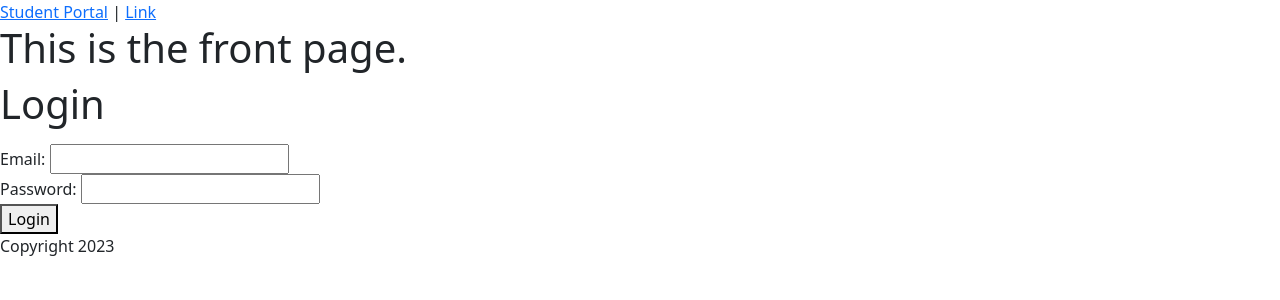
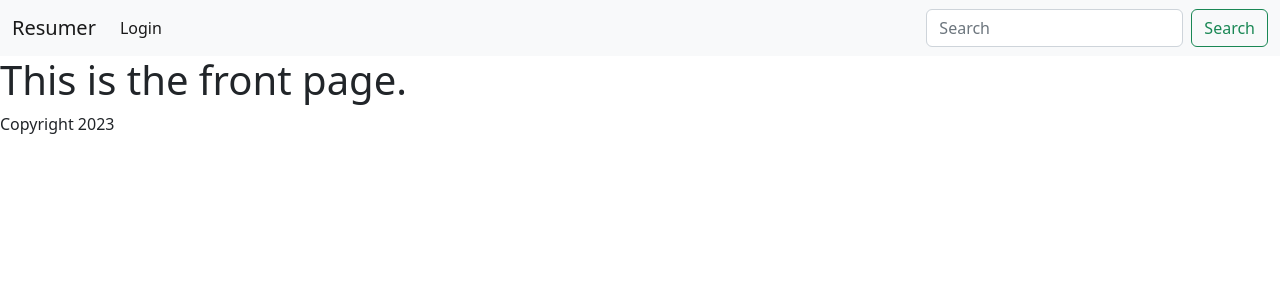
Before and after one commit to Edisontong/student-portal, a React (Vite) app: page / in a window 1280 px wide. Shown: the top 300 px of the page. Built offline with nearby package versions, Linux system fonts and the light colour scheme.

Commit message:
added header with funciton links

```diff
--- a/src/App.jsx
+++ b/src/App.jsx
@@ -6,11 +6,11 @@
 function App() {
   return (
     <div>
-      <Header />
       <BrowserRouter>
+        <Header />
         <Content />
+        <Footer />
       </BrowserRouter>
-      <Footer />
     </div>
   );
 }
--- a/src/Header.jsx
+++ b/src/Header.jsx
@@ -1,9 +1,53 @@
+import { Link } from "react-router-dom";
+
 export function Header() {
+  let authenticationLinks;
+
+  if (localStorage.jwt === undefined) {
+    authenticationLinks = (
+      <>
+        <li className="nav-item">
+          <Link className="nav-link active" to="/login">
+            Login
+          </Link>
+        </li>
+      </>
+    );
+  } else {
+    authenticationLinks = (
+      <li className="nav-item">
+        <LogoutLink />
+      </li>
+    );
+  }
+
   return (
-    <header>
-      <nav>
-        <a href="#">Student Portal</a> | <a href="#">Link</a>
-      </nav>
-    </header>
+    <nav className="navbar navbar-expand-lg bg-light">
+      <div className="container-fluid">
+        <a className="navbar-brand" href="/">
+          Resumer
+        </a>
+        <button
+          className="navbar-toggler"
+          type="button"
+          data-bs-toggle="collapse"
+          data-bs-target="#navbarSupportedContent"
+          aria-controls="navbarSupportedContent"
+          aria-expanded="false"
+          aria-label="Toggle navigation"
+        >
+          <span className="navbar-toggler-icon"></span>
+        </button>
+        <div className="collapse navbar-collapse" id="navbarSupportedContent">
+          <ul className="navbar-nav me-auto mb-2 mb-lg-0">{authenticationLinks}</ul>
+          <form className="d-flex" role="search">
+            <input className="form-control me-2" type="search" placeholder="Search" aria-label="Search" />
+            <button className="btn btn-outline-success" type="submit">
+              Search
+            </button>
+          </form>
+        </div>
+      </div>
+    </nav>
   );
 }
--- a/src/Splash.jsx
+++ b/src/Splash.jsx
@@ -6,7 +6,6 @@
   return (
     <div>
       <h1>This is the front page.</h1>
-      <Login />
     </div>
   );
 }
```
